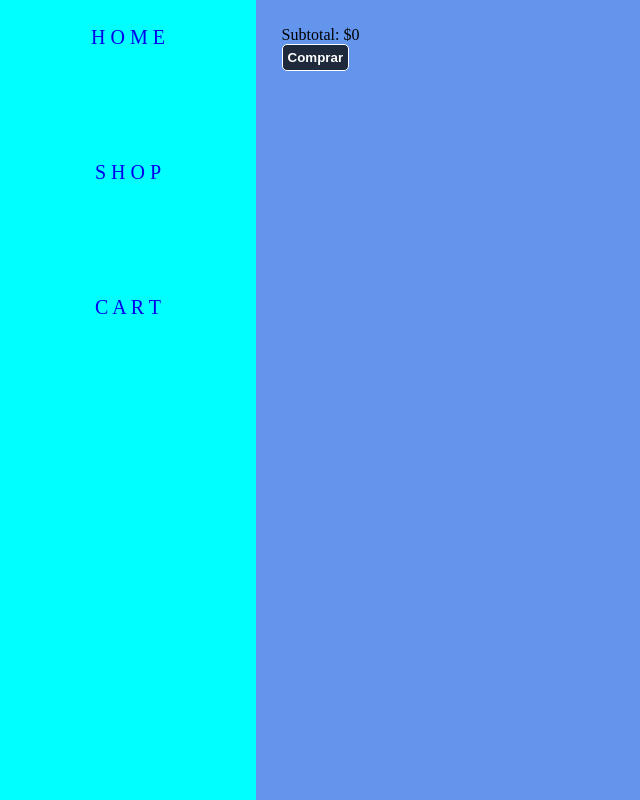
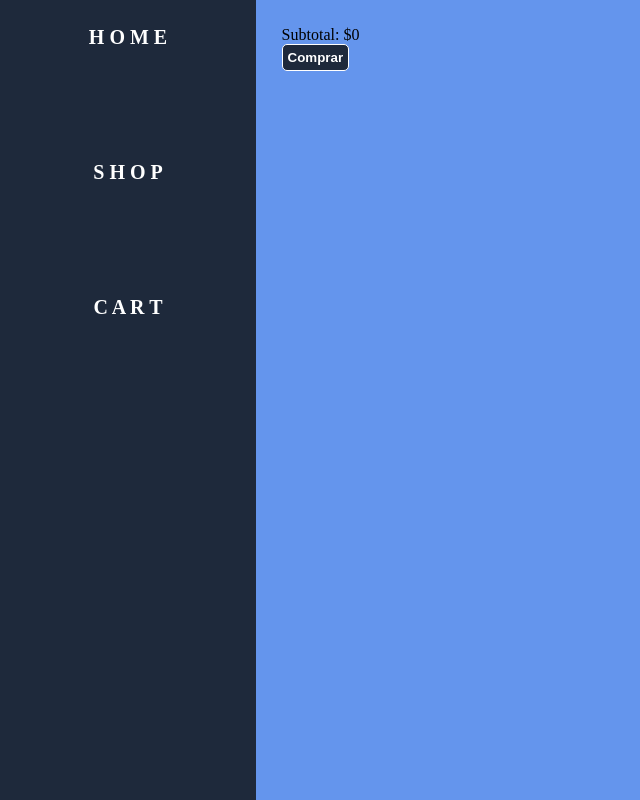
Before and after one commit to AgustinItuarte/Shopping-Cart, a React (Vite) app in the folder shopping-cart/: page /cart in a window 1280 px wide. Shown: the whole page, without its empty margins (0-640 px from the left). Built offline with nearby package versions, Linux system fonts and the light colour scheme.

Commit message:
Page general Style Changed

```diff
--- a/shopping-cart/src/style.css
+++ b/shopping-cart/src/style.css
@@ -36,9 +36,10 @@ body, .container {
 }
 
 .side-bar {
-    background-color: aqua;
+    background-color: #1e293b;
     flex-direction: column;
     text-align: center;
+    box-shadow: 5px 0 5px -5px #333;
     gap: 15%;
     font-size: 20px;
     width: 20vw;
@@ -71,6 +72,7 @@ p {
     border: 3px solid black;
     margin: 5px;
     padding: 5px;
+    box-shadow: 5px 0 5px -5px #333;
 }
 
 .buyed-item{
@@ -80,6 +82,7 @@ p {
     background-color: white;
     gap: 10px;
     border: 3px solid black;
+    box-shadow: 5px 0 5px -5px #333;
     padding: 5px;
     margin: 5px;
     width: 70%;
@@ -111,27 +114,22 @@ input {
     width: 30px;
 }
 
+a {
+    font-weight: bold;
+    color: white;
+}
+
 a:link {
     text-decoration: none;
 }
 
 a:hover {
-    background-color: aliceblue ;
+    background-color: black ;
 }
 
 a:active {
     color:aqua;
 }
-
-/* button {
-    transition-duration: 0.4s;
-}
-
-button:hover {
-    background-color: aqua;
-    color: white;
-    cursor:pointer;
-} */
 
 button {
     cursor: pointer;
```
